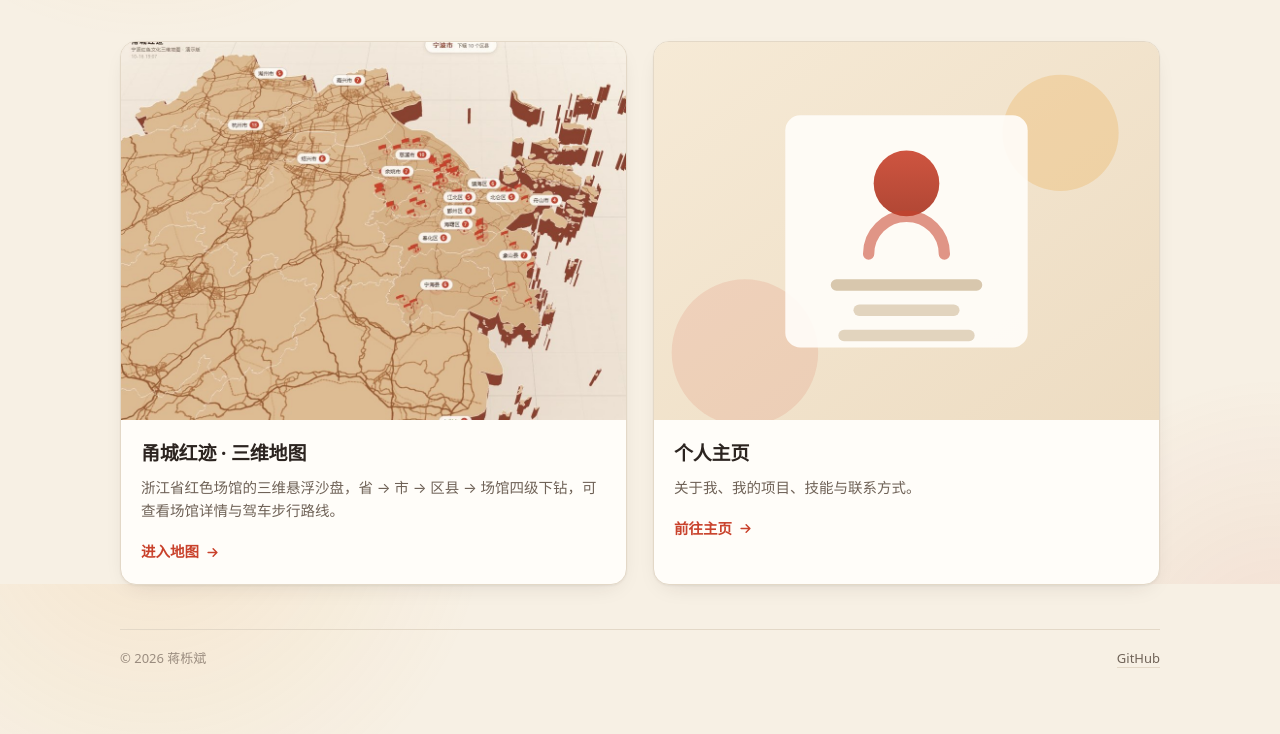
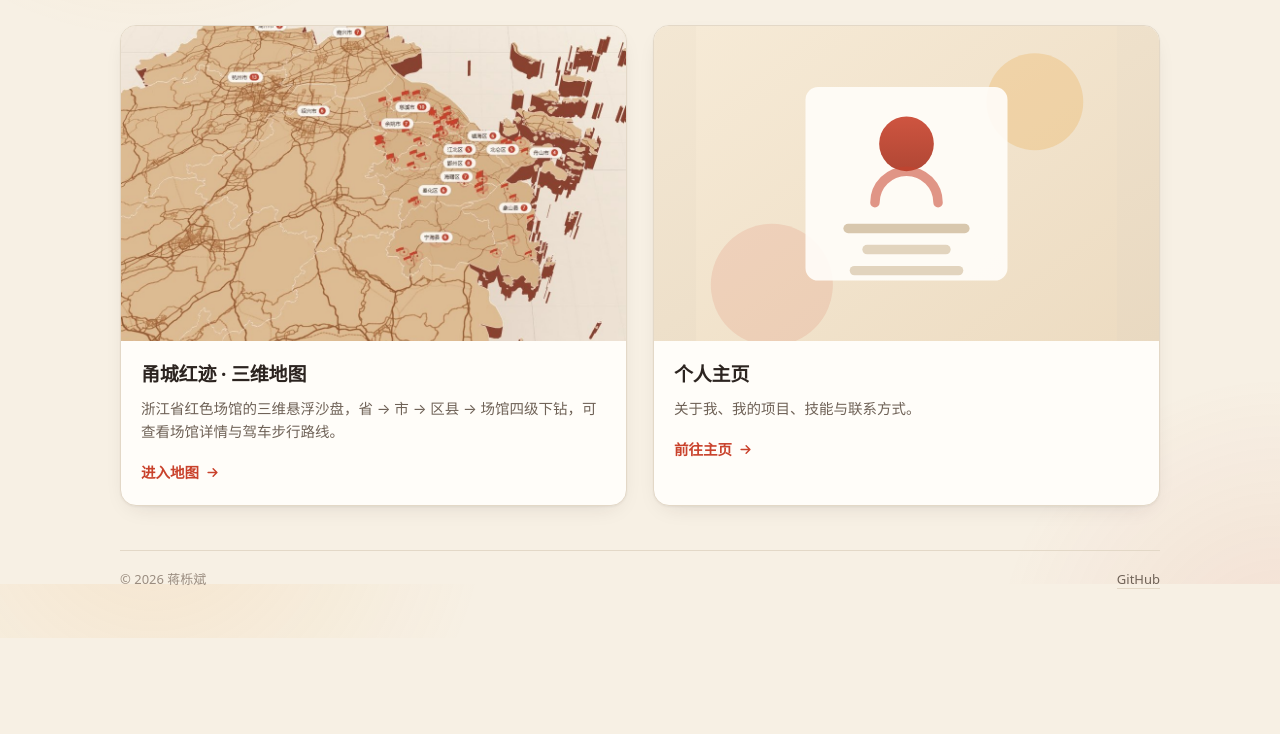
Before and after one commit to Bin-nbu/Bin-nbu.github.io, a plain HTML site: page index.html in a window 1280 px wide. Shown: the part 216-950 px from the top of the page. After the commit the page ends 854 px from the top, so only its background shows below. Drawn offline with Linux system fonts and the light colour scheme.

Commit message:
修正首页在 1440x900 下多出 50px 纵向滚动条：卡片图改 16:10、收窄上下留白

```diff
--- a/index.html
+++ b/index.html
@@ -34,7 +34,7 @@
     display: flex;
     flex-direction: column;
     justify-content: center;
-    padding: clamp(24px, 5vw, 64px) clamp(20px, 5vw, 40px);
+    padding: clamp(20px, 4vw, 48px) clamp(20px, 5vw, 40px);
     background-color: var(--paper);
     /* 极淡的暖色光晕，避免大面积纯色显得平板 */
     background-image:
@@ -111,7 +111,7 @@
   /* 视觉区：地图用真实截图，个人主页用同尺寸的暖色图形块 */
   .entry__media {
     position: relative;
-    aspect-ratio: 4 / 3;
+    aspect-ratio: 16 / 10;
     background: linear-gradient(150deg, #f3e7d3, #e9d9c1);
     overflow: hidden;
   }
@@ -203,7 +203,7 @@
       <div class="entry__media">
         <img src="./assets/map-preview.jpg"
              alt="甬城红迹三维地图的界面预览：浙江省地图上的道路网与红色场馆旗帜"
-             width="1040" height="780" loading="eager" decoding="async">
+             width="1040" height="650" loading="eager" decoding="async">
       </div>
       <div class="entry__body">
         <h2 class="entry__title">甬城红迹 · 三维地图</h2>
```
